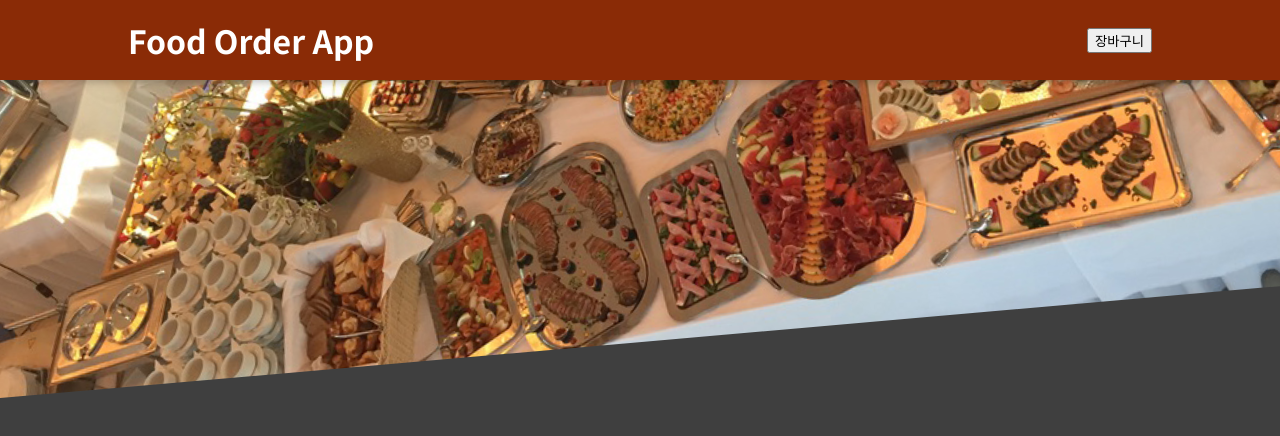
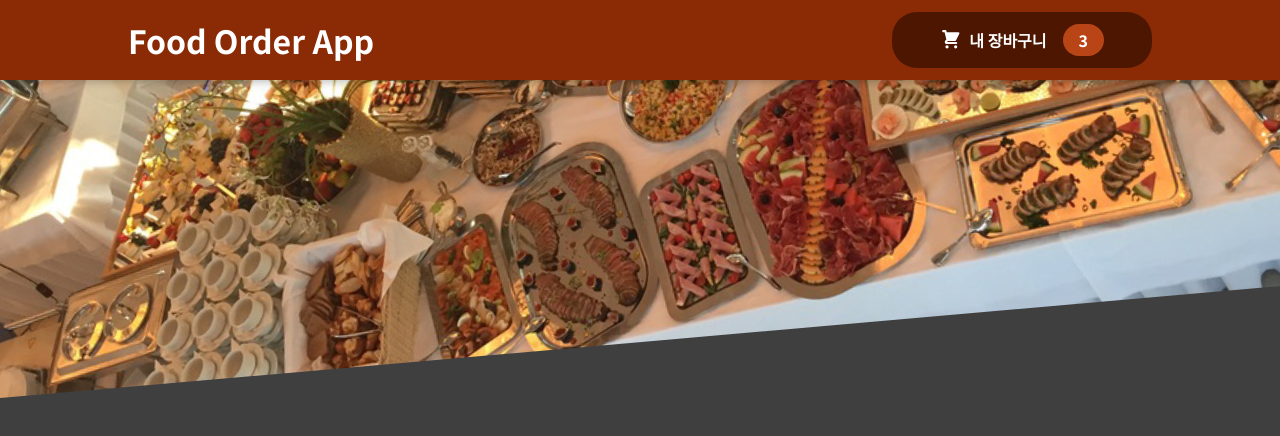
Before and after one commit to cherie1214/food-order-app, a React (Create React App) app: page / in a window 1280 px wide. Shown: the top 436 px of the page. Built offline with nearby package versions, Linux system fonts and the light colour scheme.

Commit message:
장바구니 버튼 컴포넌트 추가

```diff
--- /dev/null
+++ b/src/components/Cart/CartIcon.js
@@ -0,0 +1,13 @@
+const CartIcon = () => {
+    return (
+      <svg
+        xmlns='http://www.w3.org/2000/svg'
+        viewBox='0 0 20 20'
+        fill='currentColor'
+      >
+        <path d='M3 1a1 1 0 000 2h1.22l.305 1.222a.997.997 0 00.01.042l1.358 5.43-.893.892C3.74 11.846 4.632 14 6.414 14H15a1 1 0 000-2H6.414l1-1H14a1 1 0 00.894-.553l3-6A1 1 0 0017 3H6.28l-.31-1.243A1 1 0 005 1H3zM16 16.5a1.5 1.5 0 11-3 0 1.5 1.5 0 013 0zM6.5 18a1.5 1.5 0 100-3 1.5 1.5 0 000 3z' />
+      </svg>
+    );
+  };
+
+  export default CartIcon;
--- a/src/components/Layout/Header.js
+++ b/src/components/Layout/Header.js
@@ -2,14 +2,19 @@
 
 import mealsImage from '../../assets/meals.jpg'
 import classes from './Header.module.css'
+import HeaderCartButton from './HeaderCartButton';
 
 
 const Header = () => {
+  const onClickHandler = () => {
+    console.log("button clicked!")
+  }
+
   return (
     <Fragment>
       <header className={classes.header}>
         <h1>Food Order App</h1>
-                <button>장바구니</button>
+        <HeaderCartButton type='button' onClick={onClickHandler}>장바구니</HeaderCartButton>
       </header>
       <div className={classes['main-image']}>
         <img src={mealsImage} alt="테이블에 맛있는 음식이 가득!" />
--- /dev/null
+++ b/src/components/Layout/HeaderCartButton.js
@@ -0,0 +1,20 @@
+import React from 'react';
+import CartIcon from '../Cart/CartIcon';
+
+import classes from './HeaderCartButton.module.css'
+
+const HeaderCartButton = (props) => {
+  return (
+    <button className={classes.button} type={props.type} onClick={props.onClick}>
+      <span className={classes.icon}>
+        <CartIcon />
+      </span>
+      <span>내 장바구니</span>
+      <span className={classes.badge}>
+        3
+      </span>
+    </button>
+  );
+};
+
+export default HeaderCartButton;
--- /dev/null
+++ b/src/components/Layout/HeaderCartButton.module.css
@@ -0,0 +1,59 @@
+.button {
+    cursor: pointer;
+    font: inherit;
+    border: none;
+    background-color: #4d1601;
+    color: white;
+    padding: 0.75rem 3rem;
+    display: flex;
+    justify-content: space-around;
+    align-items: center;
+    border-radius: 25px;
+    font-weight: bold;
+  }
+
+  .button:hover,
+  .button:active {
+    background-color: #2c0d00;
+  }
+
+  .icon {
+    width: 1.35rem;
+    height: 1.35rem;
+    margin-right: 0.5rem;
+  }
+
+  .badge {
+    background-color: #b94517;
+    padding: 0.25rem 1rem;
+    border-radius: 25px;
+    margin-left: 1rem;
+    font-weight: bold;
+  }
+
+  .button:hover .badge,
+  .button:active .badge {
+    background-color: #92320c;
+  }
+
+  .bump {
+    animation: bump 300ms ease-out;
+  }
+
+  @keyframes bump {
+    0% {
+      transform: scale(1);
+    }
+    10% {
+      transform: scale(0.9);
+    }
+    30% {
+      transform: scale(1.1);
+    }
+    50% {
+      transform: scale(1.15);
+    }
+    100% {
+      transform: scale(1);
+    }
+  }
```
Lines whose indentation alone changed are shown as unchanged.
